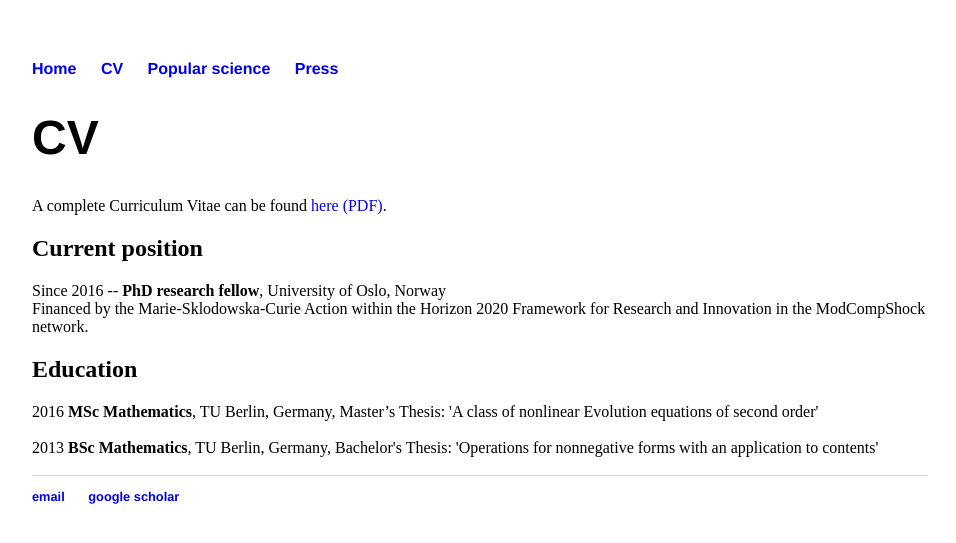
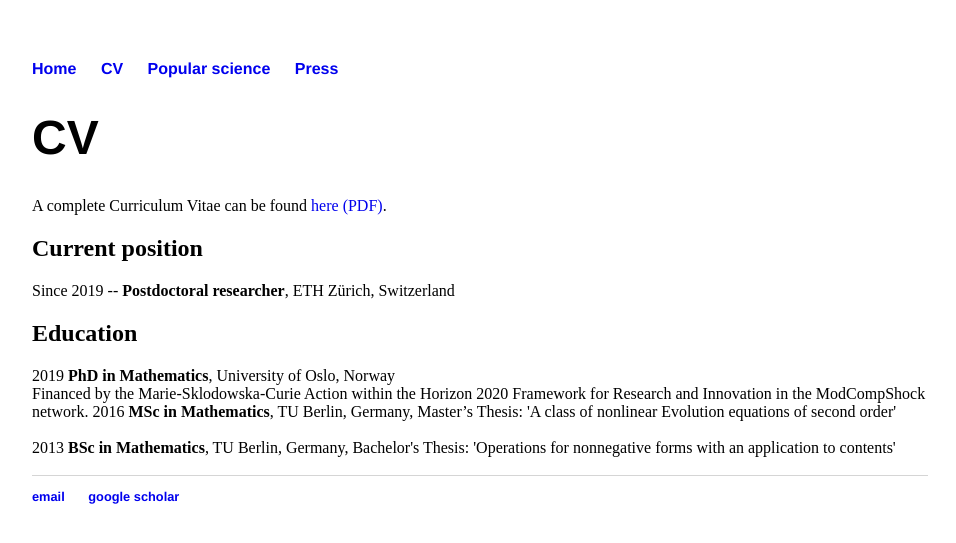
Before and after one commit to adrianmruf/adrianmruf.github.io, a Jekyll site: the page built from cv/index.html, in a window 1280 px wide. Shown: the top 543 px of the page, without its empty margins (160-1116 px from the left). Built offline with Jekyll 4.4.1, drawn with Linux system fonts in a browser that asks for light colours.

Commit message:
Update index.html

```diff
--- a/cv/index.html
+++ b/cv/index.html
@@ -8,11 +8,13 @@ title: CV
 A complete Curriculum Vitae can be found <a href="http://adrianmruf.github.io/cv/cv_Adrian_M_Ruf.pdf">here (PDF)</a>.
 
 <h2>Current position</h2>
-Since 2016 -- <b>PhD research fellow</b>, University of Oslo, Norway<br>
-Financed by the Marie-Sklodowska-Curie Action within the Horizon 2020 Framework for Research and Innovation in the ModCompShock network.
+Since 2019 -- <b>Postdoctoral researcher</b>, ETH Zürich, Switzerland<br>
+
 
 <h2>Education</h2>
-2016 <b>MSc Mathematics</b>, TU Berlin, Germany, Master’s Thesis: 'A class of nonlinear Evolution equations of second order'<br><br>
-2013 <b>BSc Mathematics</b>, TU Berlin, Germany, Bachelor's Thesis: 'Operations for nonnegative forms with an application to contents'
+2019 <b>PhD in Mathematics</b>, University of Oslo, Norway<br>
+Financed by the Marie-Sklodowska-Curie Action within the Horizon 2020 Framework for Research and Innovation in the ModCompShock network.
+2016 <b>MSc in Mathematics</b>, TU Berlin, Germany, Master’s Thesis: 'A class of nonlinear Evolution equations of second order'<br><br>
+2013 <b>BSc in Mathematics</b>, TU Berlin, Germany, Bachelor's Thesis: 'Operations for nonnegative forms with an application to contents'
 <br>
 <br>
```
